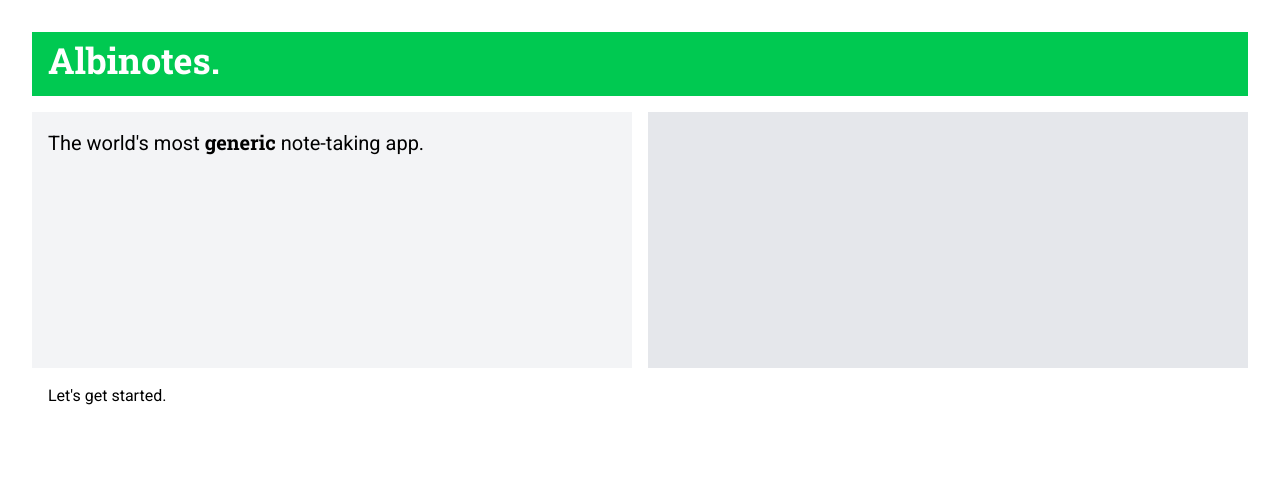
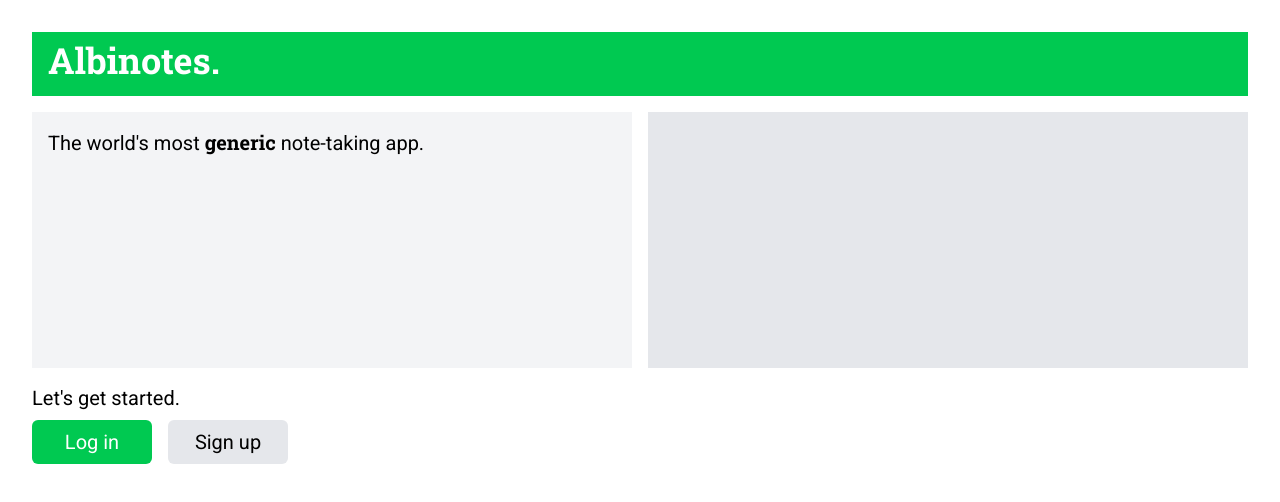
Before and after one commit to LocalAlbino/Albinotes, a Next.js app: page / in a window 1280 px wide. Shown: the top 502 px of the page. Built offline with nearby package versions, Linux system fonts and the light colour scheme.

Commit message:
feat: finished initial implementation of homepage

```diff
--- /dev/null
+++ b/app/login/page.tsx
@@ -0,0 +1,3 @@
+export default function LoginPage() {
+  return <div>Login Page</div>
+}
--- a/app/page.tsx
+++ b/app/page.tsx
@@ -1,4 +1,6 @@
 import { roboto, robotoSlab } from "@/lib/fonts";
+import LoginButton from "@/components/login-button";
+import SignupButton from "@/components/signup-button";
 
 export default function Home() {
   return (
@@ -22,8 +24,12 @@ export default function Home() {
         {/* placeholder for image or showcase */}
         <div className="md:h-64 h-32 bg-gray-200 w-auto"></div>
       </div>
-      <div className="">
-        <p className={`${roboto.className} px-4`}>Let's get started.</p>
+      <div className="flex flex-col gap-2">
+        <p className={`${roboto.className} md:text-xl text-lg`}>Let's get started.</p>
+        <div className="flex flex-row md:gap-4 gap-2">
+          <LoginButton />
+          <SignupButton />
+        </div>
       </div>
     </main>
   );
--- /dev/null
+++ b/app/signup/page.tsx
@@ -0,0 +1,3 @@
+export default function LoginPage() {
+  return <div>Signup Page</div>
+}
--- /dev/null
+++ b/components/login-button.tsx
@@ -0,0 +1,13 @@
+import Link from "next/link";
+import { roboto } from "@/lib/fonts";
+
+export default function LoginButton() {
+  return (
+    <Link
+      className={`${roboto.className} rounded-md w-30 text-center bg-green-500 px-4 py-2 text-white text-lg md:text-xl hover:bg-green-600`}
+      href="/login"
+    >
+      Log in
+    </Link>
+  );
+}
--- /dev/null
+++ b/components/signup-button.tsx
@@ -0,0 +1,13 @@
+import Link from "next/link";
+import { roboto } from "@/lib/fonts";
+
+export default function SignupButton() {
+  return (
+    <Link
+      className={`${roboto.className} rounded-md w-30 text-center bg-gray-200 px-4 py-2 text-lg md:text-xl hover:bg-gray-300`}
+      href="/signup"
+    >
+      Sign up
+    </Link>
+  );
+}
```
Also changed, not shown: lib/login-button.tsx (deleted), lib/types.ts (deleted).
